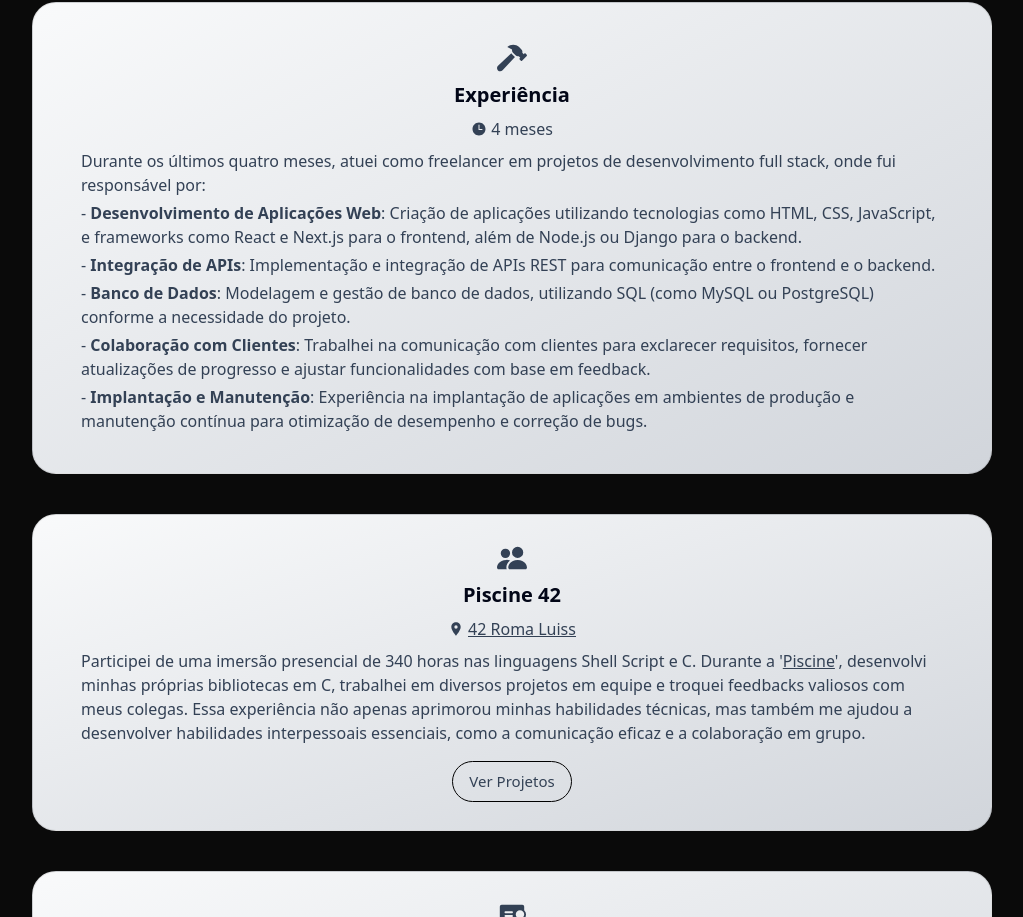
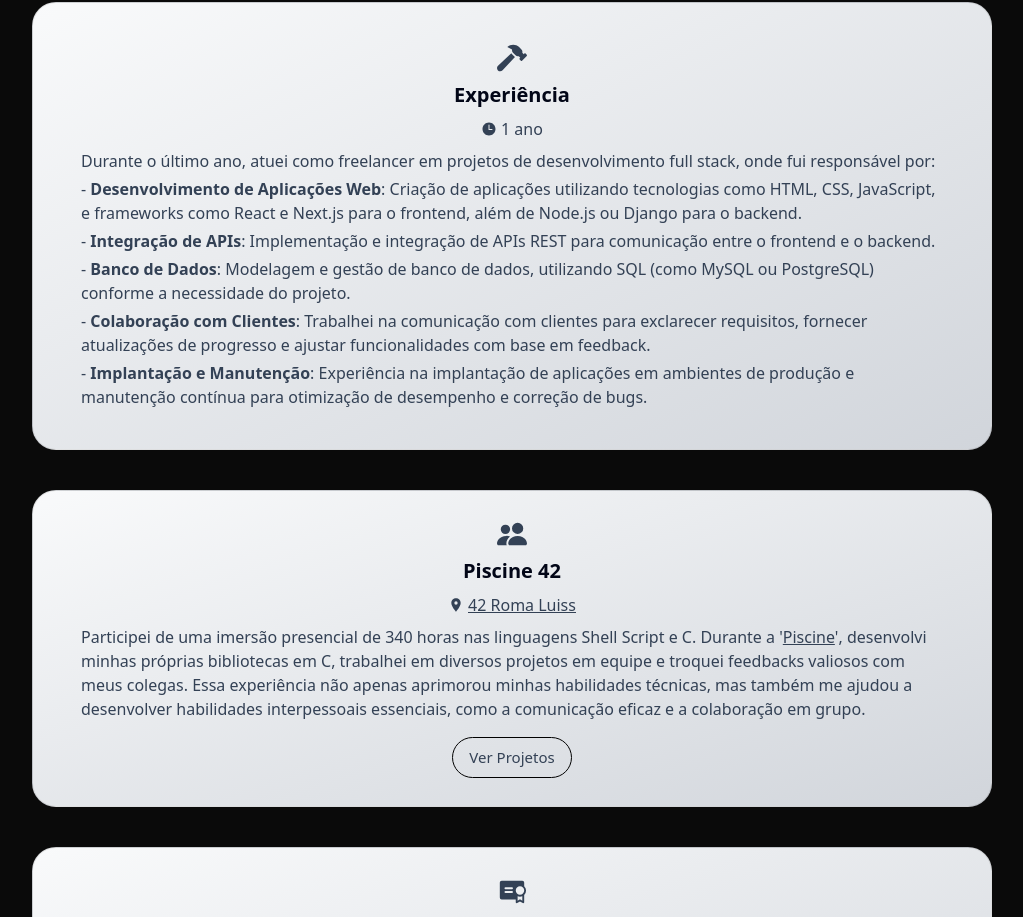
Before and after one commit to GabrielHonegger/new-portifolio, a Next.js app: page / in a window 1280 px wide. Shown: the part 2173-3090 px from the top of the page, without its empty margins (128-1151 px from the left). Built offline with nearby package versions, Linux system fonts and the light colour scheme.

Commit message:
Update Experience.tsx

```diff
--- a/src/components/Experience.tsx
+++ b/src/components/Experience.tsx
@@ -33,14 +33,14 @@ const Experience = () => {
                 translateZ="60"
                 className="text-slate-700 m-auto text-md max-w-sm mt-2 "
                 >
-                <IoTime className='inline mr-1 -mt-1' />4 meses
+                <IoTime className='inline mr-1 -mt-1' />1 ano
                 </CardItem>
                 <CardItem
                 as="div"
                 translateZ="60"
                 className="text-slate-700 m-auto text-center md:text-left text-md px-7 md:px-12 mt-2 "
                 >
-                Durante os últimos quatro meses, atuei como freelancer em projetos de desenvolvimento full stack,
+                Durante o último ano, atuei como freelancer em projetos de desenvolvimento full stack,
                 onde fui responsável por:
                 <ul className='flex md:mt-1 mt-3 flex-col md:gap-1 gap-2'>
                   <li>- <b>Desenvolvimento de Aplicações Web</b>: Criação de aplicações utilizando
```
